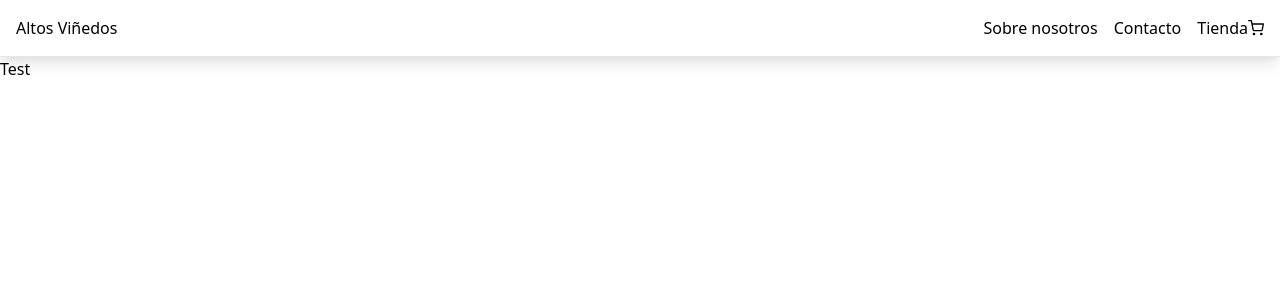
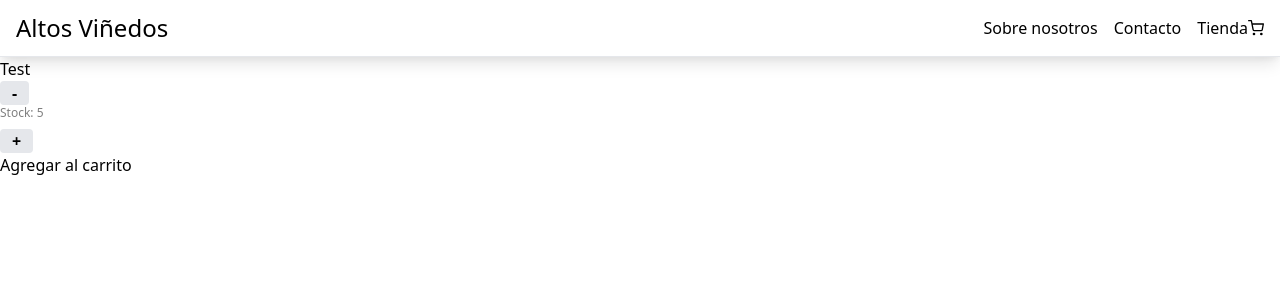
Before and after one commit to RodrigoSosa96/reactjs-14680, a React (Create React App) app: page / in a window 1280 px wide. Shown: the top 300 px of the page. Built offline with nearby package versions, Linux system fonts and the light colour scheme.

Commit message:
desafio 5

```diff
--- a/src/App.js
+++ b/src/App.js
@@ -1,4 +1,5 @@
 import Header from './components/Header';
+import ItemCount from './components/ItemCount';
 import ItemListContainer from './components/ItemListContainer';
 
 function App() {
@@ -6,6 +7,7 @@ function App() {
         <>
         <Header/>
         <ItemListContainer />
+        <ItemCount initial={1} stock={5} />
         </>
 
     );
--- a/src/components/Header.js
+++ b/src/components/Header.js
@@ -1,47 +1,5 @@
-import { FcMenu } from "react-icons/fc";
-import CartWidget from "./CartWidget";
-
-const Title = () =>
-                <div className="flex items-center justify-between mb-4 md:mb-0">
-                    <h1 clasNames="leading-none text-2xl text-grey-darkest">
-                        <a className="no-underline text-grey-darkest hover:text-black">
-                            Altos Viñedos
-                        </a>
-                    </h1>
-
-                    <a className="text-black hover:shadow-lg md:hidden">
-                        <FcMenu/>
-                    </a>
-                </div>
-
-const NavBar = () => {
-
-    return (
-        <nav>
-            <ul className="list-reset md:flex md:items-center">
-
-
-                <li className="md:ml-4">
-                    <a className="border-t block no-underline hover:underline py-2 text-grey-darkest hover:text-black md:border-none md:p-0" href="#">
-                    Sobre nosotros
-                    </a>
-                </li>
-                <li className="md:ml-4">
-                    <a className="border-t block no-underline hover:underline py-2 text-grey-darkest hover:text-black md:border-none md:p-0" href="#">
-                    Contacto
-                    </a>
-                </li>
-                <li className="md:ml-4">
-                    <a className="block no-underline hover:underline py-2 text-grey-darkest hover:text-black md:border-none md:p-0" href="#">
-                    Tienda
-                    </a>
-                </li>
-                <CartWidget/>
-
-            </ul>
-        </nav>
-    )
-}
+import NavBar from "./NavBar";
+import Title from "./Title";
 
 const Header = () => {
     return (
--- /dev/null
+++ b/src/components/ItemCount.js
@@ -0,0 +1,41 @@
+import { useState } from "react"
+
+const ItemCount = ({ initial, stock, onAdd}) => {
+    const [ counter, setCounter ] = useState(initial)
+
+    const increaseCounter = () => (counter < stock) && setCounter(counter + 1)
+
+    const decreaseCounter = () => (counter > 0) && setCounter(counter - 1)
+
+    //const addToCart = () => (stock > 0) && onAdd(amount)
+    const addToCart = () => {
+        if (stock > 0) {
+            onAdd(counter)
+        }
+    }
+
+
+    return (
+        <>
+            <div >
+                <button className="
+                        top-1 right-1
+                        rounded px-3 font-bold
+                        text-black bg-gray-200 hover:bg-white"
+                    type="button" onClick={decreaseCounter}>-</button>
+
+                <p className="text-xs opacity-50 mb-2">Stock: {stock}</p>
+                <button className="
+                        top-1 left-1
+                        rounded px-3 font-bold
+                        text-black bg-gray-200 hover:bg-white"
+                    type="button" onClick={increaseCounter}>+</button>
+            </div>
+            <button onClick={addToCart}>Agregar al carrito</button>
+
+        </>
+
+    )
+}
+
+export default ItemCount
--- /dev/null
+++ b/src/components/NavBar.js
@@ -0,0 +1,32 @@
+import CartWidget from "./CartWidget";
+
+
+const NavBar = () => {
+
+    return (
+        <nav>
+            <ul className="list-reset md:flex md:items-center">
+
+
+                <li className="md:ml-4">
+                    <a className="border-t block no-underline hover:underline py-2 text-grey-darkest hover:text-black md:border-none md:p-0" href="#">
+                    Sobre nosotros
+                    </a>
+                </li>
+                <li className="md:ml-4">
+                    <a className="border-t block no-underline hover:underline py-2 text-grey-darkest hover:text-black md:border-none md:p-0" href="#">
+                    Contacto
+                    </a>
+                </li>
+                <li className="md:ml-4">
+                    <a className="block no-underline hover:underline py-2 text-grey-darkest hover:text-black md:border-none md:p-0" href="#">
+                    Tienda
+                    </a>
+                </li>
+                <CartWidget/>
+
+            </ul>
+        </nav>
+    )
+}
+export default NavBar
--- /dev/null
+++ b/src/components/Title.js
@@ -0,0 +1,19 @@
+import { FcMenu } from "react-icons/fc";
+
+const Title = () => {
+    return (
+        <div className="flex items-center justify-between mb-4 md:mb-0">
+        <h1 className="leading-none text-2xl text-grey-darkest">
+            <a className="no-underline text-grey-darkest hover:text-black">
+                Altos Viñedos
+            </a>
+        </h1>
+
+        <a className="text-black hover:shadow-lg md:hidden">
+            <FcMenu/>
+        </a>
+    </div>
+    )
+}
+
+export default Title
```
